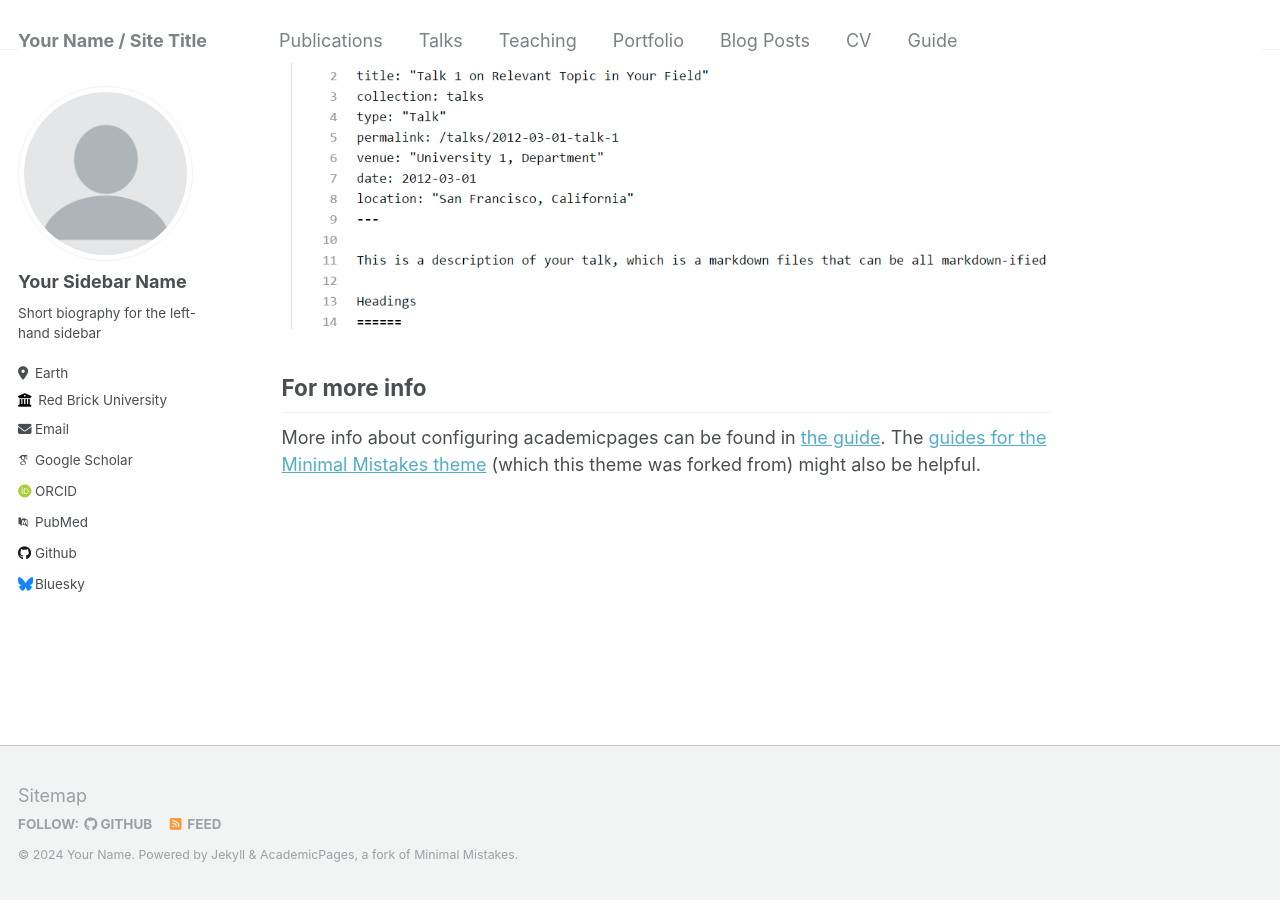
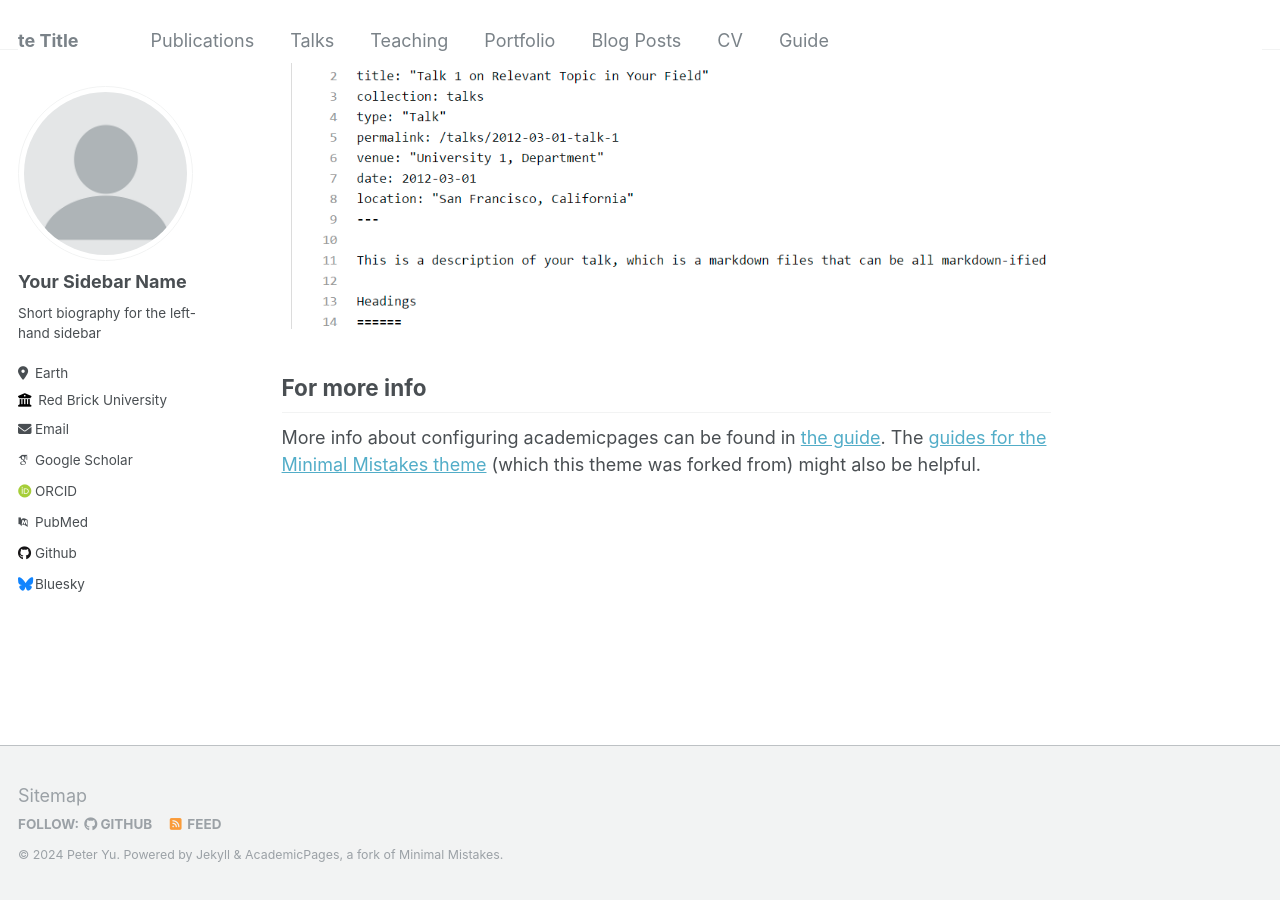
Before and after one commit to Mercy2Green/mercy2green.github.io, a Jekyll site: the page built from _pages/about.md, in a window 1280 px wide and 900 px high, scrolled down 2640 px. Built offline with Jekyll 4.4.1, drawn with Linux system fonts in a browser that asks for light colours; some web fonts are replaced.

Commit message:
Update _config.yml

```diff
--- a/_config.yml
+++ b/_config.yml
@@ -8,9 +8,9 @@
 
 # Basic Site Settings
 locale                   : "en-US"
-title                    : "Your Name / Site Title"
+title                    : "te Title"
 title_separator          : "-"
-name                     : &name "Your Name"
+name                     : &name "Peter Yu"
 description              : &description "personal description"
 url                      : https://academicpages.github.io # the base hostname & protocol for your site e.g. "https://mmistakes.github.io"
 baseurl                  : "" # the subpath of your site, e.g. "/blog"
```
